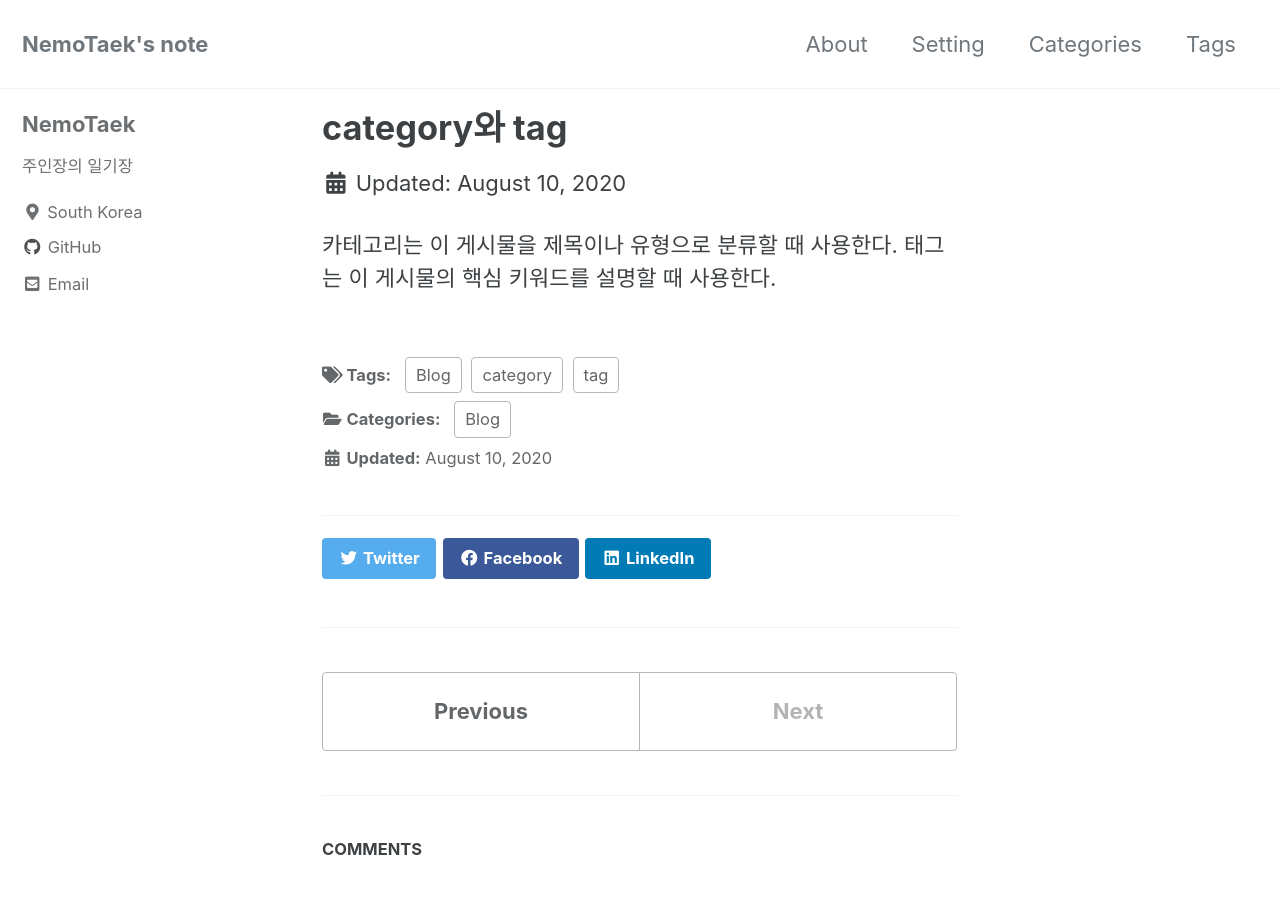
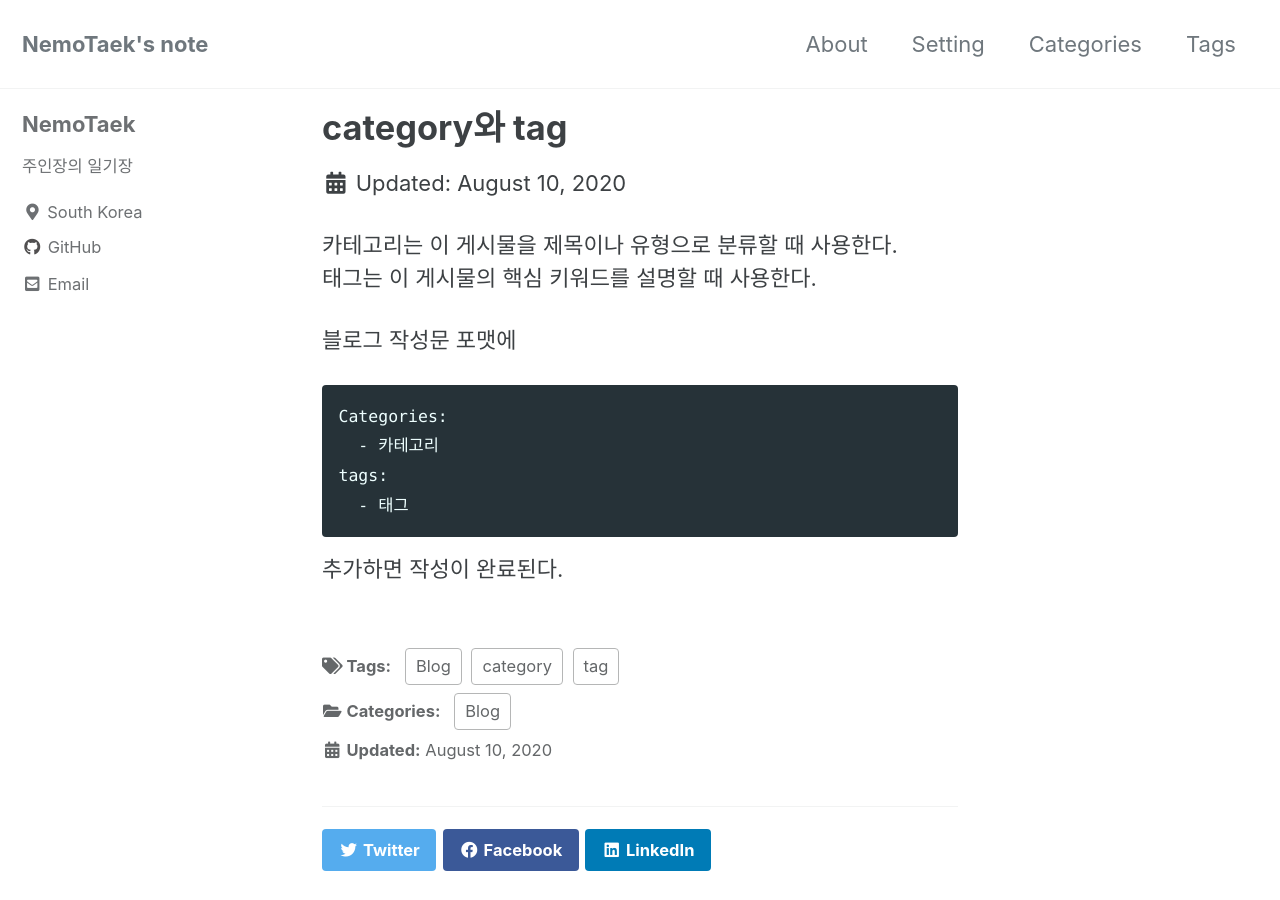
Before and after one commit to NemoTaek/NemoNote, a Jekyll site: the page built from _posts/2020-08-10-category.md, in a window 1280 px wide and 900 px high. Built offline with Jekyll 4.4.1, drawn with Linux system fonts in a browser that asks for light colours; cached includes are drawn as plain includes; a script bundle is joined from its source files by our own code; comment, search, counter and statistics services are not loaded.

````diff
--- a/_posts/2020-08-10-category.md
+++ b/_posts/2020-08-10-category.md
@@ -10,3 +10,13 @@ tags:
 
 카테고리는 이 게시물을 제목이나 유형으로 분류할 때 사용한다.
 태그는 이 게시물의 핵심 키워드를 설명할 때 사용한다.
+
+블로그 작성문 포맷에
+```
+Categories:
+  - 카테고리
+tags:
+  - 태그
+```
+
+추가하면 작성이 완료된다.
````
